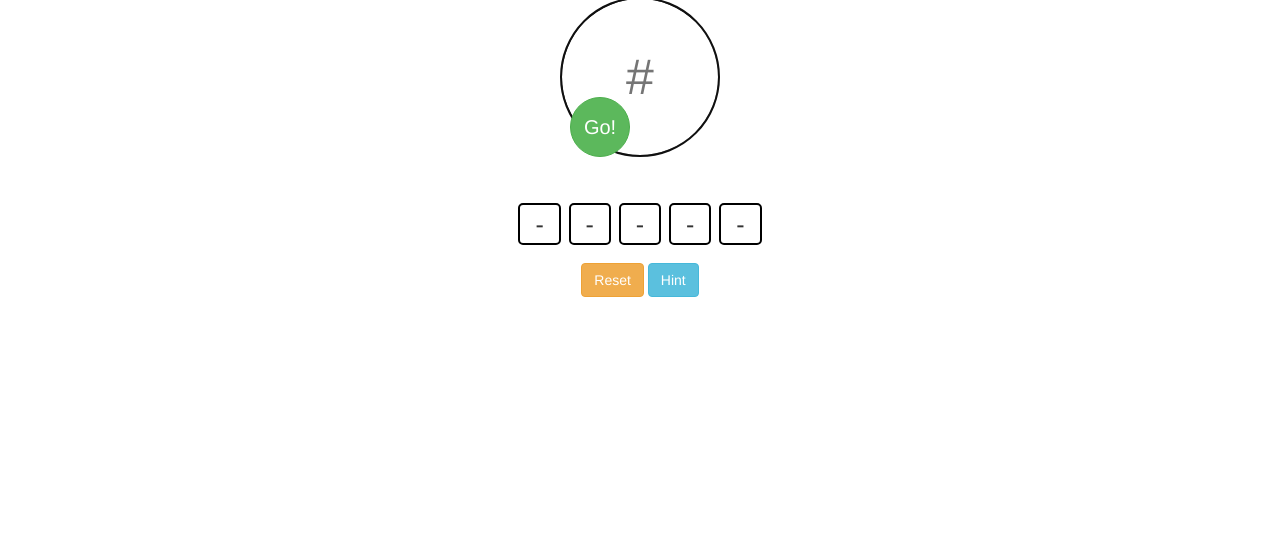
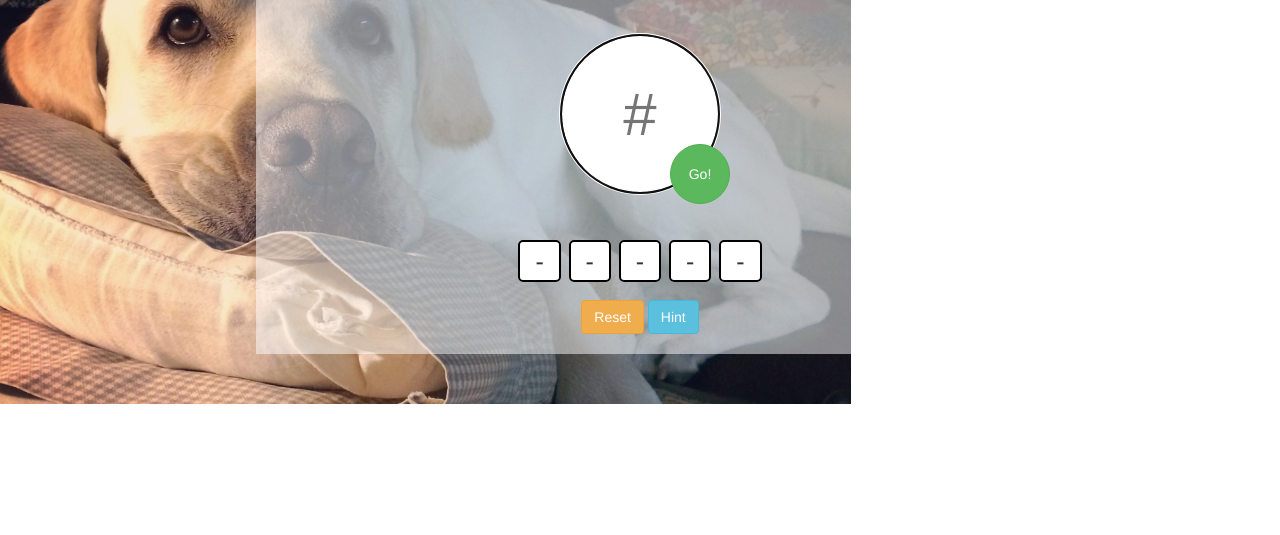
Before and after one commit to mudspringhiker/guessing_game_project, a plain HTML site: page index.html in a window 1280 px wide. Shown: the part 195-730 px from the top of the page. Drawn offline with nearby package versions, Linux system fonts and the light colour scheme.

Commit message:
Edit according to Guessing-game part3

```diff
--- a/style.css
+++ b/style.css
@@ -1,42 +1,55 @@
-html {
-    box-sizing: 'border-box'
-}
 .center {
   text-align: center;
-  vertical-align: middle;
 }
 ul {
     list-style: none;
     padding: 0;
 }
 
-/*.form-inline {
-    margin: 20px;
-}*/
+img {
+    display: inline;
+    width: 200px;
+    height: 100px;
+}
+
+#footer {
+    width: 100%;
+    border-top: solid 2px black;
+    background-color: white;
+    position: fixed;
+    bottom: 0;
+}
+
+.guess {
+    display: inline;
+    font-size: 60px;
+    border: 1px solid black;
+    padding: 0 25px;
+    border-radius: 10%;
+    background-color: white;
+}
 
 #input {
+    border-radius: 50%;
     width: 160px;
     height: 160px;
-    margin: 0 auto;
-    border-radius: 90px;
-    font-size: 50px;
-    border: 3px semi-solid;
+    font-size: 60px;
 }
 
 #submit {
+    border-radius: 50%;
     width: 60px;
     height: 60px;
-    border-radius: 30px;
     position: absolute;
-    top: 100px;
-    left: 500px;
-    font-size: 20px;
+    top: 110px;
+    left: 110px;
+
 }
 
 #input-parent {
+    width: 160px;
+    margin: 5% auto 50px;
     position: relative;
-    margin-top: 50px;
-    margin-bottom: 50px;
 }
 
 #guesses li {
@@ -52,34 +65,15 @@ ul {
     margin: 20px;
 }
 
-img {
-    display: inline;
-    width: 200px;
-    height: 100px;
-}
-#footer {
-    width: 100%;
-    border-top: solid 2px black;
-    background-color: white;
-    position: fixed;
-    bottom: 0;
+body {
+    background-image: url('IMG_7831.jpg');
+    background-color: transparent;
+    background-size: contain;
+    background-repeat: no-repeat;
 }
 
-/*
-  Background image:
-  Code copied from Nicholas Cerminara (https://codepen.io/ncerminara/pen/tncAi/)
-*/
-
-#app img {
-    position: absolute;
-    left: 0;
-    top: 0;
-    width: 100%;
-    height: auto;
-    opacity: 0.5;
-
+#app {
+    width: 60%;
+    margin: 50px auto;
+    background-color: rgba(256, 256, 256, 0.5)
 }
-
-/*body {
-    background-image: url('IMG_7831.jpg');
-}*/
```
